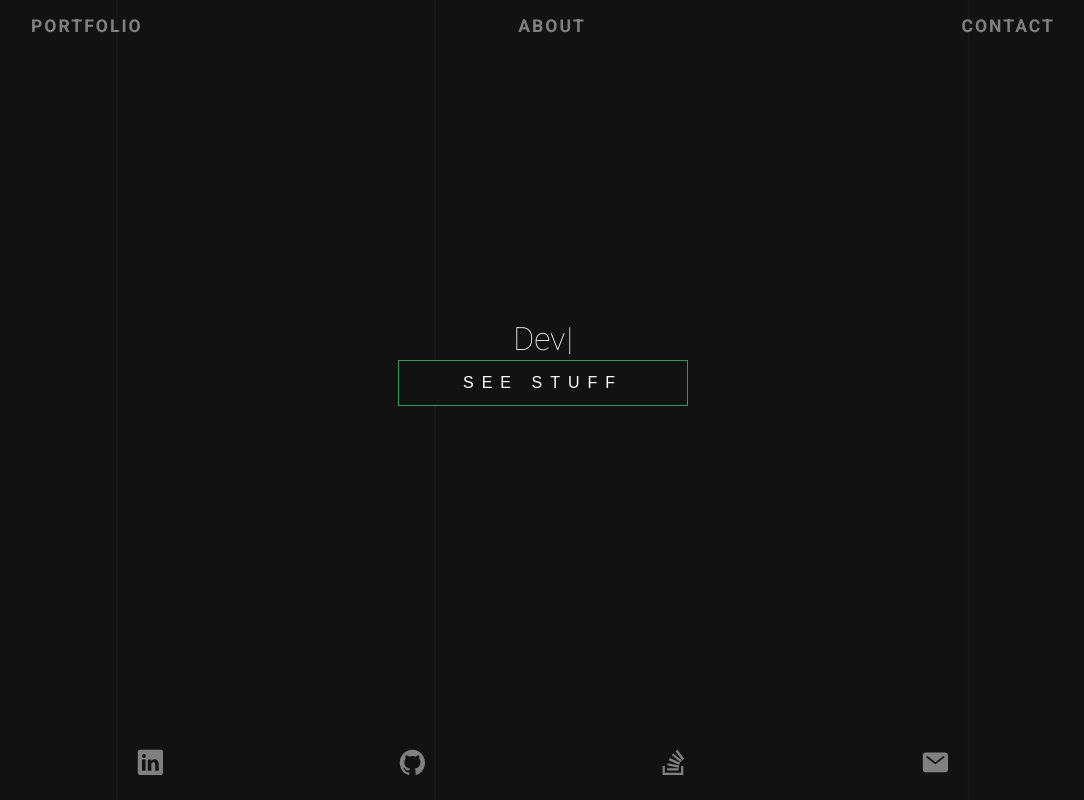
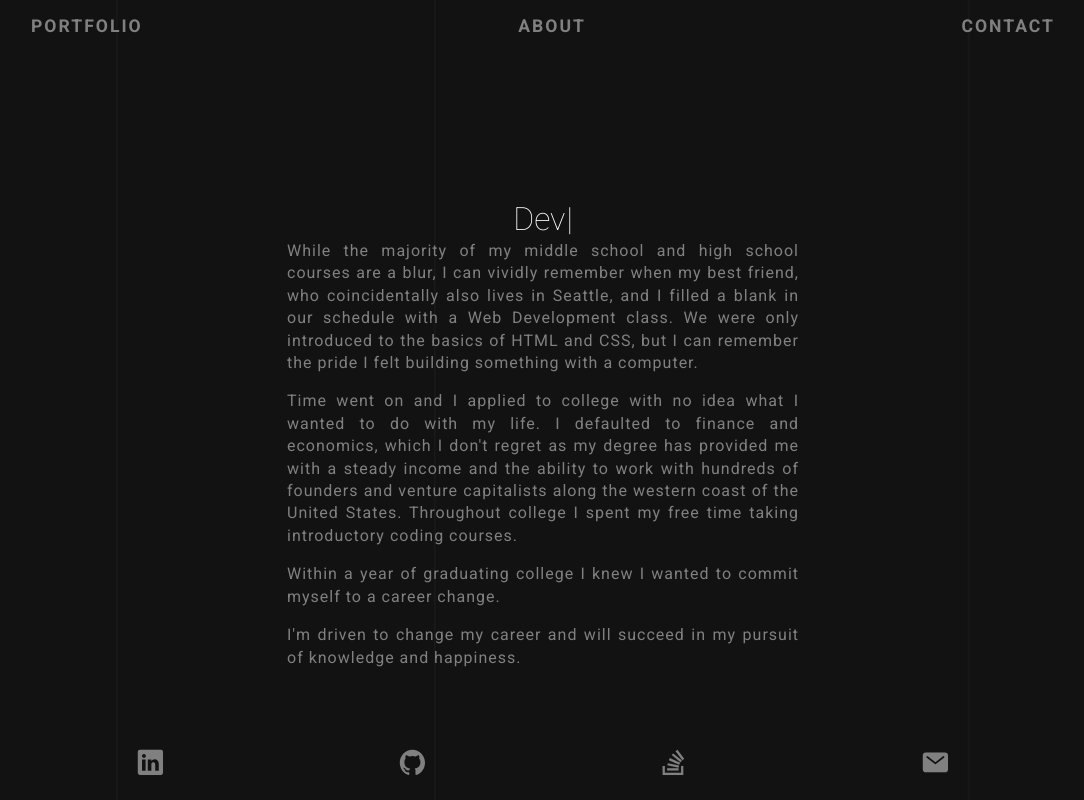
Before and after one commit to BergC/bergc-portfolio, a React (Create React App) app: page / in a window 1280 px wide. Both pictures are taken after a click on the item "ABOUT". Shown: the whole page, without its empty margins (97-1181 px from the left). Built offline with nearby package versions, Linux system fonts and the light colour scheme.

Commit message:
added about section and continued formatting

```diff
--- a/src/App.scss
+++ b/src/App.scss
@@ -6,6 +6,7 @@
 @import './styles/base/wrapper.scss';
 
 // Components
+@import './styles/components/about.scss';
 @import './styles/components/bighero.scss';
 @import './styles/components/contact.scss';
 @import './styles/components/nav.scss';
--- a/src/components/About.js
+++ b/src/components/About.js
@@ -1,5 +1,39 @@
 import React from 'react';
+import Fade from 'react-reveal';
 
-const About = () => <div>Whatever</div>;
+const About = () => (
+    <div id='about'>
+        <Fade bottom>
+            <p className='about__text'>
+                While the majority of my middle school and high school courses
+                are a blur, I can vividly remember when my best friend, who
+                coincidentally also lives in Seattle, and I filled a blank in
+                our schedule with a Web Development class. We were only
+                introduced to the basics of HTML and CSS, but I can remember the
+                pride I felt building something with a computer.
+            </p>
+
+            <p className='about__text'>
+                Time went on and I applied to college with no idea what I wanted
+                to do with my life. I defaulted to finance and economics, which
+                I don't regret as my degree has provided me with a steady income
+                and the ability to work with hundreds of founders and venture
+                capitalists along the western coast of the United States.
+                Throughout college I spent my free time taking introductory
+                coding courses.
+            </p>
+
+            <p className='about__text'>
+                Within a year of graduating college I knew I wanted to commit
+                myself to a career change.
+            </p>
+
+            <p className='about__text'>
+                I'm driven to change my career and will succeed in my pursuit of
+                knowledge and happiness.
+            </p>
+        </Fade>
+    </div>
+);
 
 export default About;
--- a/src/components/BigHero.js
+++ b/src/components/BigHero.js
@@ -1,9 +1,12 @@
 import React from 'react';
+import { connect } from 'react-redux';
 import Typewriter from 'typewriter-effect';
 
-const BigHero = () => {
+const BigHero = ({ showAbout }) => {
     return (
-        <div className='bighero'>
+        <div
+            className={showAbout ? 'bighero bighero--about-display' : 'bighero'}
+        >
             <h1 className='bighero__header'>
                 <Typewriter
                     options={{
@@ -26,4 +29,8 @@ const BigHero = () => {
     );
 };
 
-export default BigHero;
+const mapStateToProps = (state) => ({
+    showAbout: state.display.showAbout,
+});
+
+export default connect(mapStateToProps)(BigHero);
--- a/src/components/Display.js
+++ b/src/components/Display.js
@@ -9,7 +9,7 @@ const Display = ({ showPortfolio, showAbout, togglePortfolio }) => (
     <Fragment>
         <BigHero />
 
-        {!showPortfolio && (
+        {!showPortfolio && !showAbout && (
             <button
                 className='bighero__button'
                 onClick={() => togglePortfolio()}
@@ -19,6 +19,8 @@ const Display = ({ showPortfolio, showAbout, togglePortfolio }) => (
         )}
 
         {showPortfolio && <Portfolio />}
+
+        {showAbout && <About />}
     </Fragment>
 );
 
--- /dev/null
+++ b/src/styles/components/about.scss
@@ -0,0 +1,19 @@
+#about {
+    left: 50%;
+    max-width: 40%;
+    position: absolute;
+    top: 30%;
+    transform: translateX(-50%);
+}
+
+.about__text {
+    color: grey;
+    letter-spacing: 1px;
+    line-height: 1.4rem;
+    margin-top: 1rem;
+    text-align: justify;
+}
+
+.about__text:first-child {
+    margin-top: 0;
+}
--- a/src/styles/components/bighero.scss
+++ b/src/styles/components/bighero.scss
@@ -3,6 +3,12 @@
     position: absolute;
     top: 40%;
     transform: translateX(-50%);
+    transition: all 0.5s ease-in-out;
+}
+
+.bighero--about-display {
+    top: 25%;
+    transition: all 0.8s ease-in-out;
 }
 
 .bighero__header {
```
